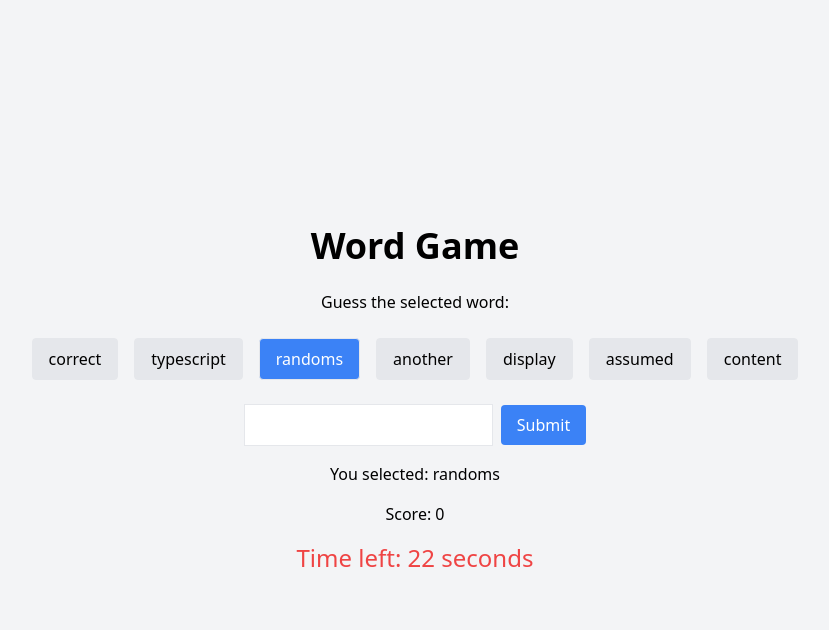
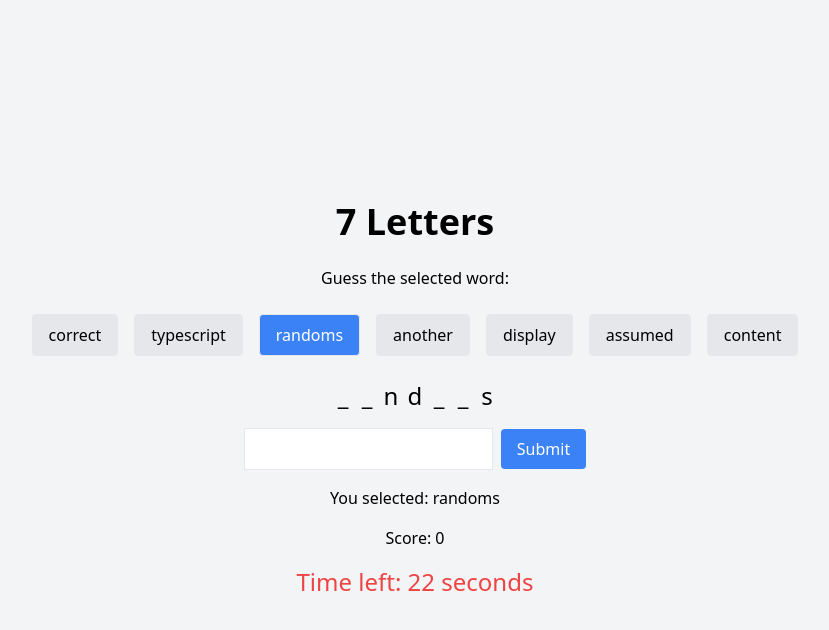
Before and after one commit to williampepple1/seven-letters, a React (Vite) app: page / in a window 1280 px wide. Both pictures are taken after a click on the button "randoms". Shown: the top 630 px of the page, without its empty margins (225-1054 px from the left). Built offline with nearby package versions, Linux system fonts and the light colour scheme.

Commit message:
Update WordGame.tsx

```diff
--- a/src/components/WordGame.tsx
+++ b/src/components/WordGame.tsx
@@ -1,3 +1,4 @@
+// src/WordGame.tsx
 import React, { useState, useEffect } from 'react';
 import { words } from '../words';
 
@@ -6,9 +7,21 @@ const getRandomWords = (num: number) => {
   return shuffled.slice(0, num);
 };
 
+const revealLetters = (word: string, num: number) => {
+  const wordArray = word.split('');
+  const indices = new Set<number>();
+
+  while (indices.size < num) {
+    indices.add(Math.floor(Math.random() * word.length));
+  }
+
+  return wordArray.map((letter, index) => (indices.has(index) ? letter : '_')).join('');
+};
+
 const WordGame: React.FC = () => {
   const [randomWords, setRandomWords] = useState<string[]>([]);
   const [selectedWord, setSelectedWord] = useState<string | null>(null);
+  const [revealedWord, setRevealedWord] = useState<string>('');
   const [input, setInput] = useState<string>('');
   const [score, setScore] = useState<number>(0);
   const [message, setMessage] = useState<string>('');
@@ -29,6 +42,7 @@ const WordGame: React.FC = () => {
       setMessage('Time is up! New word set generated.');
       setRandomWords(getRandomWords(7));
       setSelectedWord(null);
+      setRevealedWord('');
       setTimeLeft(30);
       setInput('');
     }
@@ -45,6 +59,7 @@ const WordGame: React.FC = () => {
       setMessage('Correct! You earned a point.');
       setRandomWords(getRandomWords(7));
       setSelectedWord(null);
+      setRevealedWord('');
       setTimeLeft(30);
     } else {
       setMessage('Incorrect, try again!');
@@ -54,13 +69,14 @@ const WordGame: React.FC = () => {
 
   const handleWordClick = (word: string) => {
     setSelectedWord(word);
+    setRevealedWord(revealLetters(word, 3));
     setMessage(`You selected: ${word}`);
   };
 
   return (
     <div className="flex items-center justify-center min-h-screen bg-gray-100">
       <div className="text-center">
-        <h1 className="text-4xl font-bold mb-6">Word Game</h1>
+        <h1 className="text-4xl font-bold mb-6">7 Letters</h1>
         <p className="mb-4">Guess the selected word:</p>
         <div className="mb-4">
           {randomWords.map((word, index) => (
@@ -75,6 +91,15 @@ const WordGame: React.FC = () => {
             </button>
           ))}
         </div>
+        {revealedWord && (
+          <p className="mb-4 text-2xl">
+            {revealedWord.split('').map((char, index) => (
+              <span key={index} className="inline-block w-6">
+                {char}
+              </span>
+            ))}
+          </p>
+        )}
         <form onSubmit={handleSubmit} className="mb-4">
           <input
             type="text"
```
